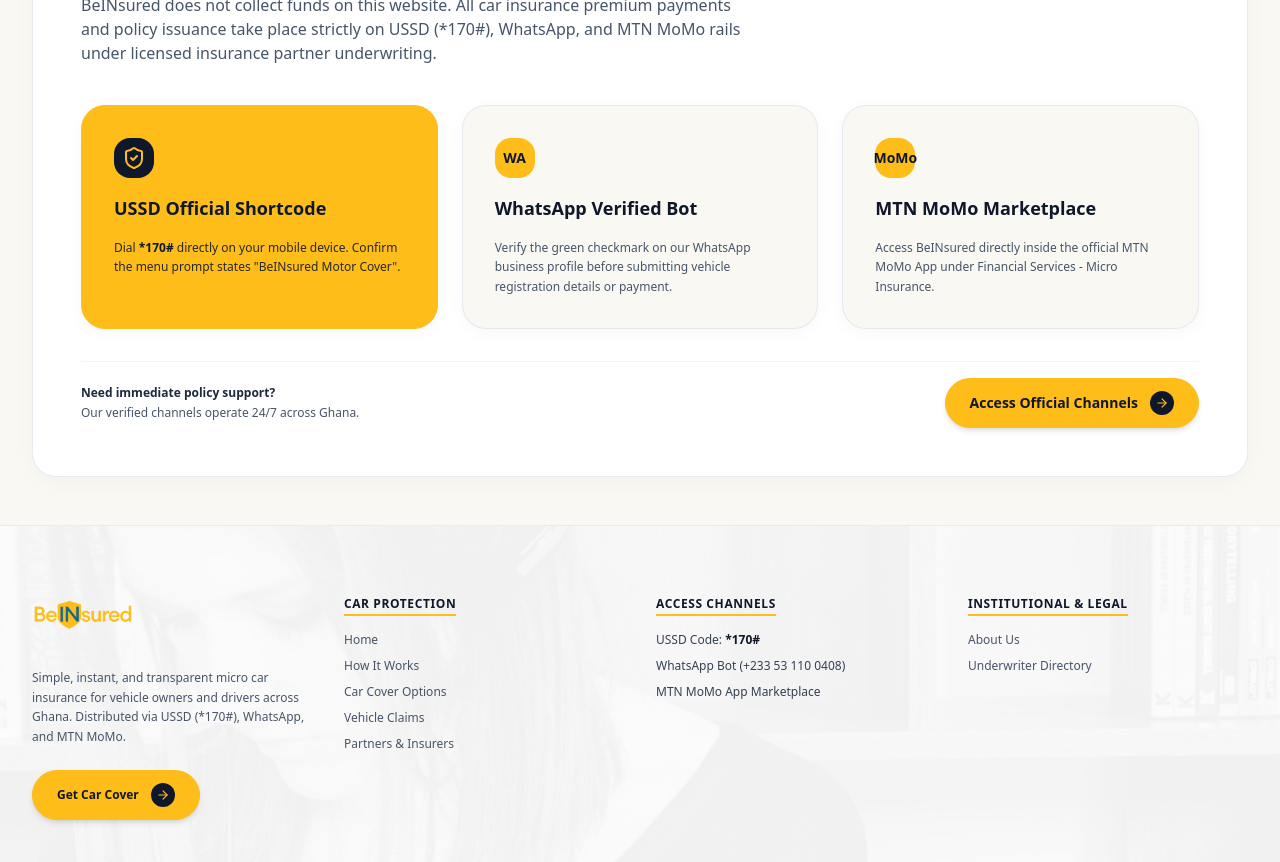
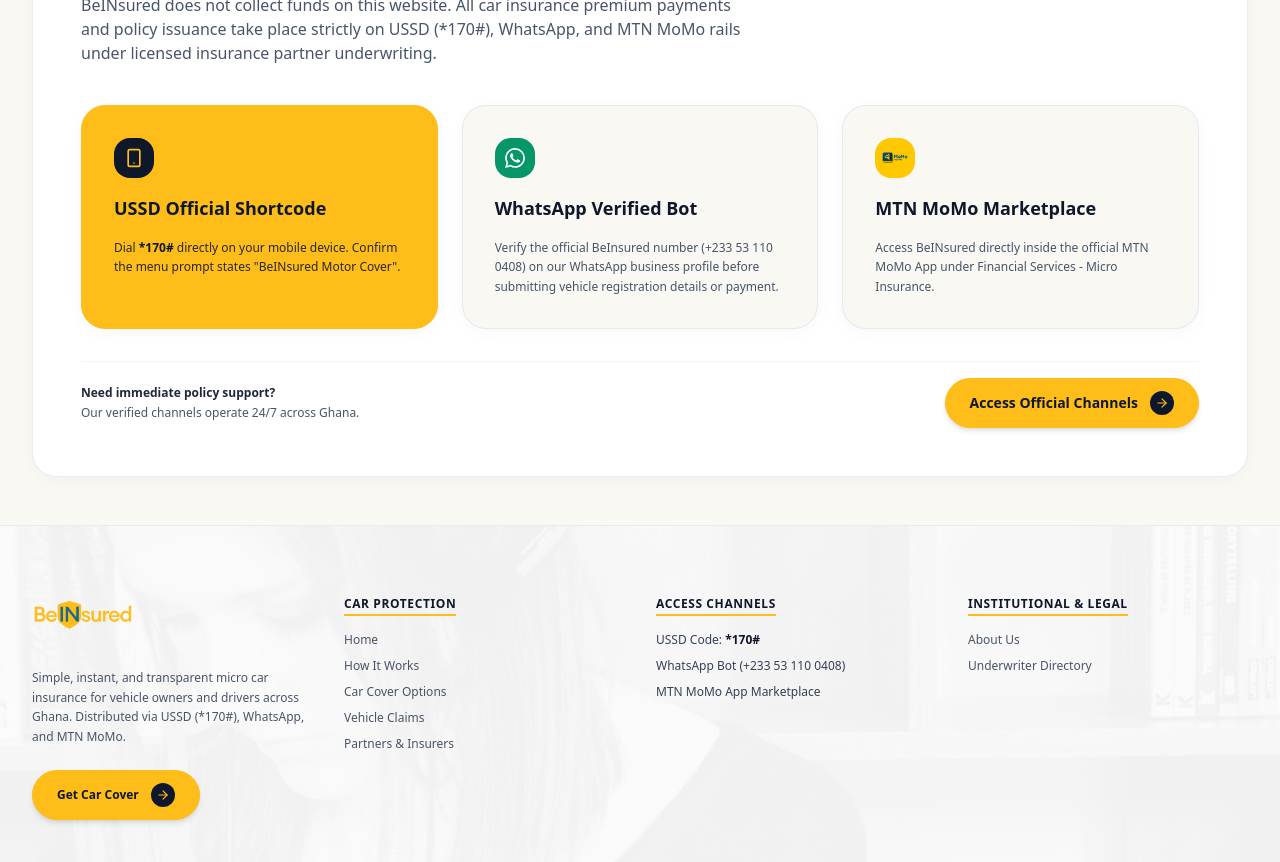
Before and after one commit to johnsonsemmanuel/beinsured, a React (Vite) app: page /claims in a window 1280 px wide. Shown: the part 1040-1902 px from the top of the page. Built offline with nearby package versions, Linux system fonts and the light colour scheme.

Commit message:
Standardize USSD, WhatsApp, and MoMo channel logos across all pages and remove decorative dots

```diff
--- /dev/null
+++ b/src/components/ChannelLogos.jsx
@@ -0,0 +1,51 @@
+import React from 'react';
+import { Smartphone } from 'lucide-react';
+import momoLogo from '../assets/momo_logo.png';
+
+// Official WhatsApp icon SVG
+export const WhatsAppIcon = ({ className = "w-4 h-4" }) => (
+  <svg viewBox="0 0 24 24" fill="currentColor" className={className}>
+    <path d="M17.472 14.382c-.297-.149-1.758-.867-2.03-.967-.273-.099-.471-.148-.67.15-.197.297-.767.966-.94 1.164-.173.199-.347.223-.644.075-.297-.15-1.255-.463-2.39-1.475-.883-.788-1.48-1.761-1.653-2.059-.173-.297-.018-.458.13-.606.134-.133.298-.347.446-.52.149-.174.198-.298.298-.497.099-.198.05-.371-.025-.52-.075-.149-.669-1.612-.916-2.207-.242-.579-.487-.5-.669-.51-.173-.008-.371-.01-.57-.01-.198 0-.52.074-.792.372-.272.297-1.04 1.016-1.04 2.479 0 1.462 1.065 2.875 1.213 3.074.149.198 2.096 3.2 5.077 4.487.709.306 1.262.489 1.694.625.712.227 1.36.195 1.871.118.571-.085 1.758-.719 2.006-1.413.248-.694.248-1.289.173-1.413-.074-.124-.272-.198-.57-.347m-5.421 7.403h-.004a9.87 9.87 0 01-5.031-1.378l-.361-.214-3.741.982.998-3.648-.235-.374a9.86 9.86 0 01-1.51-5.26c.001-5.45 4.436-9.884 9.888-9.884 2.64 0 5.122 1.03 6.988 2.898a9.825 9.825 0 012.893 6.994c-.003 5.45-4.437 9.884-9.885 9.884m8.413-18.297A11.815 11.815 0 0012.05 0C5.495 0 .16 5.335.157 11.892c0 2.096.547 4.142 1.588 5.945L.057 24l6.305-1.654a11.882 11.882 0 005.683 1.448h.005c6.554 0 11.89-5.335 11.893-11.893a11.821 11.821 0 00-3.48-8.413z"/>
+  </svg>
+);
+
+// Official MoMo Image Icon
+export const MoMoIcon = ({ className = "w-5 h-5 object-contain" }) => (
+  <img src={momoLogo} alt="MTN MoMo" className={className} />
+);
+
+// Official USSD Icon
+export const USSDIcon = ({ className = "w-4 h-4" }) => (
+  <Smartphone className={className} />
+);
+
+// Full Channel Badge Component for consistency across pages
+export function ChannelBadgeGroup({ className = "" }) {
+  return (
+    <div className={`flex flex-wrap items-center gap-3 ${className}`}>
+      {/* USSD */}
+      <div className="inline-flex items-center gap-1.5 px-3 py-1.5 bg-white border border-slate-200 shadow-sm rounded-xl text-xs font-extrabold text-slate-800">
+        <div className="w-5 h-5 rounded-md bg-[#FEBD19] text-slate-900 flex items-center justify-center">
+          <USSDIcon className="w-3.5 h-3.5" />
+        </div>
+        <span>USSD *170#</span>
+      </div>
+
+      {/* WhatsApp */}
+      <div className="inline-flex items-center gap-1.5 px-3 py-1.5 bg-white border border-slate-200 shadow-sm rounded-xl text-xs font-extrabold text-slate-800">
+        <div className="w-5 h-5 rounded-md bg-emerald-600 text-white flex items-center justify-center">
+          <WhatsAppIcon className="w-3.5 h-3.5" />
+        </div>
+        <span>WhatsApp Channel</span>
+      </div>
+
+      {/* MoMo */}
+      <div className="inline-flex items-center gap-1.5 px-3 py-1.5 bg-white border border-slate-200 shadow-sm rounded-xl text-xs font-extrabold text-slate-800">
+        <div className="w-5 h-5 rounded-md bg-[#FFC800] flex items-center justify-center p-0.5">
+          <MoMoIcon className="w-4 h-4 object-contain" />
+        </div>
+        <span>MTN MoMo Rail</span>
+      </div>
+    </div>
+  );
+}
--- a/src/components/LegitimacyBanner.jsx
+++ b/src/components/LegitimacyBanner.jsx
@@ -2,13 +2,14 @@
 import SectionTag from './SectionTag';
 import PillButton from './PillButton';
 import { ShieldCheck, ArrowRight, ExternalLink, CheckCircle2 } from 'lucide-react';
+import { USSDIcon, WhatsAppIcon, MoMoIcon } from './ChannelLogos';
 
 export default function LegitimacyBanner({ onOpenChannelSelector }) {
   return (
     <section className="px-4 sm:px-8 max-w-7xl mx-auto">
       <div className="bg-white rounded-3xl p-8 sm:p-12 border border-slate-200/80 shadow-card space-y-8">
 
-        {/* Header Tag - Underline Badge Design ONLY */}
+        {/* Header Tag */}
         <div className="space-y-3">
           <SectionTag text="Official Brand & Legitimacy Portal" />
           <h2 className="text-2xl sm:text-4xl font-extrabold text-brand-dark tracking-tight leading-tight max-w-3xl">
@@ -19,37 +20,43 @@
           </p>
         </div>
 
-        {/* Verification Cards */}
+        {/* Verification Cards with Official Channel Icons */}
         <div className="grid grid-cols-1 md:grid-cols-3 gap-6 pt-2">
 
-          {/* Card 1: Gold Card Theme */}
+          {/* Card 1: USSD */}
           <div className="card-gold space-y-4">
-            <div className="w-10 h-10 rounded-2xl bg-brand-dark text-white flex items-center justify-center">
-              <ShieldCheck className="w-6 h-6 text-brand-gold" />
+            <div className="w-10 h-10 rounded-2xl bg-brand-dark text-[#FEBD19] flex items-center justify-center">
+              <USSDIcon className="w-5 h-5" />
             </div>
-            <h3 className="text-lg font-bold text-brand-dark">USSD Official Shortcode</h3>
+            <h3 className="text-lg font-bold text-brand-dark flex items-center gap-2">
+              <span>USSD Official Shortcode</span>
+            </h3>
             <p className="text-xs text-brand-dark/90 leading-relaxed font-medium">
               Dial <strong className="text-brand-dark font-extrabold">*170#</strong> directly on your mobile device. Confirm the menu prompt states "BeINsured Motor Cover".
             </p>
           </div>
 
-          {/* Card 2 */}
+          {/* Card 2: WhatsApp */}
           <div className="card-cream space-y-4">
-            <div className="w-10 h-10 rounded-2xl bg-brand-gold text-brand-dark flex items-center justify-center font-extrabold text-sm">
-              WA
+            <div className="w-10 h-10 rounded-2xl bg-emerald-600 text-white flex items-center justify-center">
+              <WhatsAppIcon className="w-5 h-5" />
             </div>
-            <h3 className="text-lg font-bold text-slate-900">WhatsApp Verified Bot</h3>
+            <h3 className="text-lg font-bold text-slate-900 flex items-center gap-2">
+              <span>WhatsApp Verified Bot</span>
+            </h3>
             <p className="text-xs text-slate-600 leading-relaxed">
-              Verify the green checkmark on our WhatsApp business profile before submitting vehicle registration details or payment.
+              Verify the official BeInsured number (+233 53 110 0408) on our WhatsApp business profile before submitting vehicle registration details or payment.
             </p>
           </div>
 
-          {/* Card 3 */}
+          {/* Card 3: MTN MoMo */}
           <div className="card-cream space-y-4">
-            <div className="w-10 h-10 rounded-2xl bg-brand-gold text-brand-dark flex items-center justify-center font-extrabold text-sm">
-              MoMo
+            <div className="w-10 h-10 rounded-2xl bg-[#FFC800] text-slate-900 flex items-center justify-center p-1.5">
+              <MoMoIcon className="w-7 h-7 object-contain" />
             </div>
-            <h3 className="text-lg font-bold text-slate-900">MTN MoMo Marketplace</h3>
+            <h3 className="text-lg font-bold text-slate-900 flex items-center gap-2">
+              <span>MTN MoMo Marketplace</span>
+            </h3>
             <p className="text-xs text-slate-600 leading-relaxed">
               Access BeINsured directly inside the official MTN MoMo App under Financial Services - Micro Insurance.
             </p>
--- a/src/pages/About.jsx
+++ b/src/pages/About.jsx
@@ -3,6 +3,7 @@
 import PillButton from '../components/PillButton';
 import LegitimacyBanner from '../components/LegitimacyBanner';
 import { ShieldCheck, Users, Smartphone } from 'lucide-react';
+import { ChannelBadgeGroup } from '../components/ChannelLogos';
 
 export default function About({ onOpenChannelSelector }) {
   return (
@@ -37,14 +38,14 @@
               Our car insurance plans are designed to be easy to understand and simple to manage directly on your mobile handset. We partner with licensed underwriters to give you instant, legitimate coverage.
             </p>
 
-            <div className="p-5 rounded-2xl bg-white border border-slate-200/80 space-y-2 shadow-sm">
-              <div className="font-bold text-xs uppercase tracking-wider text-brand-dark flex items-center gap-2">
-                <span className="w-2 h-2 rounded-full bg-[#FEBD19]" />
-                <span>Built for Ghana Drivers</span>
+            <div className="p-5 rounded-2xl bg-white border border-slate-200/80 space-y-3 shadow-sm">
+              <div className="font-bold text-xs uppercase tracking-wider text-brand-dark border-b border-slate-100 pb-2">
+                Built for Ghana Drivers Across 3 Channels
               </div>
               <p className="text-xs text-slate-600 leading-relaxed">
                 Enter your vehicle registration number on USSD *170# or WhatsApp, pay via MoMo, and receive your digital insurance verification immediately.
               </p>
+              <ChannelBadgeGroup className="pt-1" />
             </div>
 
             <PillButton variant="gold" onClick={onOpenChannelSelector}>
--- a/src/pages/Home.jsx
+++ b/src/pages/Home.jsx
@@ -6,6 +6,7 @@
 import AnimatedTextCycle from '../components/AnimatedTextCycle';
 import PinnedHowItWorks from '../components/PinnedHowItWorks';
 import HeroSlider from '../components/HeroSlider';
+import { ChannelBadgeGroup } from '../components/ChannelLogos';
 import { Car, ShieldCheck, CheckCircle2, MessageSquare, ArrowRight, Play, Search, HelpCircle, AlertTriangle, FileText, ChevronRight } from 'lucide-react';
 
 export default function Home({ onOpenChannelSelector, onOpenPolicyLookup }) {
@@ -205,17 +206,7 @@
             </p>
           </div>
 
-          <div className="flex flex-wrap items-center justify-center gap-4">
-            <div className="px-4 py-2 bg-brand-cream border border-slate-200 font-extrabold text-slate-800 text-xs uppercase tracking-wider rounded-xl">
-              MTN MoMo Rail
-            </div>
-            <div className="px-4 py-2 bg-brand-cream border border-slate-200 font-extrabold text-slate-800 text-xs uppercase tracking-wider rounded-xl">
-              Licensed Underwriters
-            </div>
-            <div className="px-4 py-2 bg-brand-cream border border-slate-200 font-extrabold text-slate-800 text-xs uppercase tracking-wider rounded-xl">
-              WhatsApp Verified
-            </div>
-          </div>
+          <ChannelBadgeGroup />
         </div>
       </section>
 
```
Also changed, not shown: src/components/HeroSlider.jsx (+16 -6 lines).
